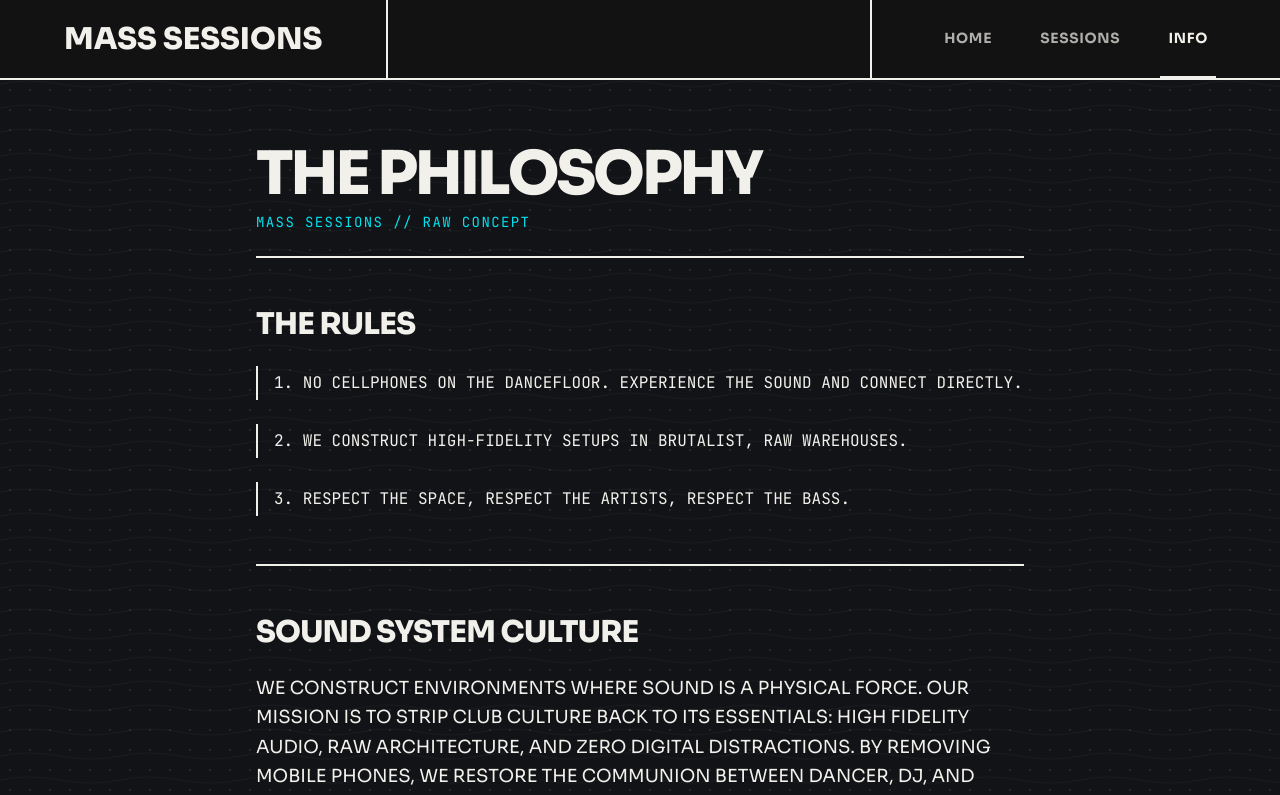
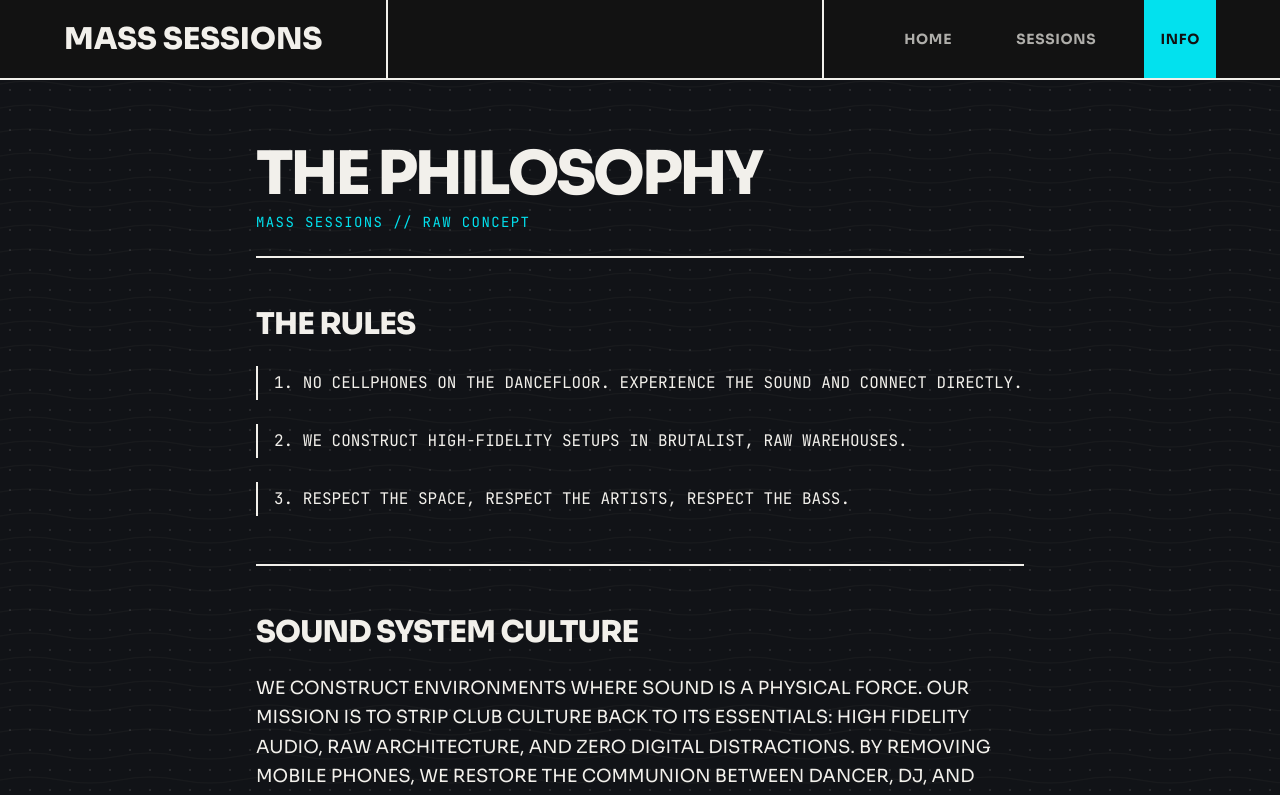
Before and after one commit to andres-manzanera/mass-sessions, a Next.js app: page /info in a window 1280 px wide. Shown: the top 795 px of the page. Built offline with nearby package versions, Linux system fonts and the light colour scheme.

Commit message:
Cambio del active del menu por un Bloque Sólido estilo Terminal

```diff
--- a/src/components/Header.tsx
+++ b/src/components/Header.tsx
@@ -39,21 +39,21 @@ export default function Header({ className = "" }: HeaderProps) {
         <Link
           href="/"
           aria-current={pathname === "/" ? "page" : undefined}
-          className={`font-bold uppercase tracking-wider text-sm h-full flex items-center px-2 transition-colors ${pathname === "/" ? "border-b-2 border-brand-orange text-brand-orange" : "border-b-2 border-transparent text-brand-orange opacity-70 hover:opacity-100 hover:border-brand-accent hover:text-brand-accent"}`}
+          className={`font-bold uppercase tracking-wider text-sm h-full flex items-center px-4 transition-colors ${pathname === "/" ? "bg-[#02E1EE] text-black" : "text-brand-orange opacity-70 hover:opacity-100 hover:bg-[#02E1EE]/10 hover:text-[#02E1EE]"}`}
         >
           HOME
         </Link>
         <Link
           href="/sessions"
           aria-current={pathname === "/sessions" ? "page" : undefined}
-          className={`font-bold uppercase tracking-wider text-sm h-full flex items-center px-2 transition-colors ${pathname === "/sessions" ? "border-b-2 border-brand-orange text-brand-orange" : "border-b-2 border-transparent text-brand-orange opacity-70 hover:opacity-100 hover:border-brand-accent hover:text-brand-accent"}`}
+          className={`font-bold uppercase tracking-wider text-sm h-full flex items-center px-4 transition-colors ${pathname === "/sessions" ? "bg-[#02E1EE] text-black" : "text-brand-orange opacity-70 hover:opacity-100 hover:bg-[#02E1EE]/10 hover:text-[#02E1EE]"}`}
         >
           SESSIONS
         </Link>
         <Link
           href="/info"
           aria-current={pathname === "/info" ? "page" : undefined}
-          className={`font-bold uppercase tracking-wider text-sm h-full flex items-center px-2 transition-colors ${pathname === "/info" ? "border-b-2 border-brand-orange text-brand-orange" : "border-b-2 border-transparent text-brand-orange opacity-70 hover:opacity-100 hover:border-brand-accent hover:text-brand-accent"}`}
+          className={`font-bold uppercase tracking-wider text-sm h-full flex items-center px-4 transition-colors ${pathname === "/info" ? "bg-[#02E1EE] text-black" : "text-brand-orange opacity-70 hover:opacity-100 hover:bg-[#02E1EE]/10 hover:text-[#02E1EE]"}`}
         >
           INFO
         </Link>
```
